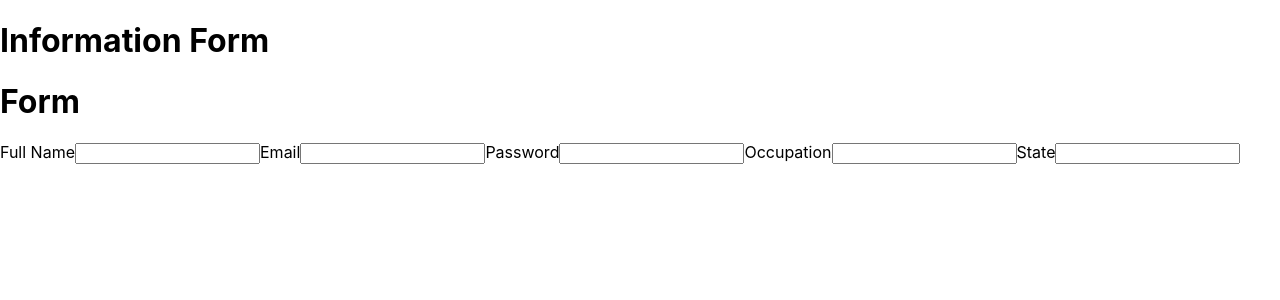
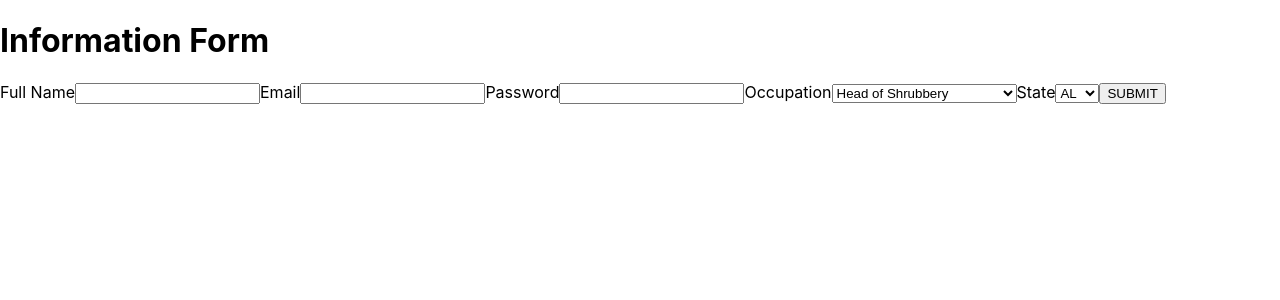
Before and after one commit to jessykim/frontend-take-home-front, a React (Create React App) app: page / in a window 1280 px wide. Shown: the top 300 px of the page. Built offline with nearby package versions, Linux system fonts and the light colour scheme; no server answers.

Commit message:
complete form state options

```diff
--- a/src/App.jsx
+++ b/src/App.jsx
@@ -1,12 +1,24 @@
-import logo from './logo.svg';
+// import logo from './logo.svg';
 import './App.css';
+import { useState } from 'react';
 import InfoForm from './components/InfoForm';
 
+import * as formService from './services/formService'
+
 function App() {
+  const [forms, setForms] = useState([])
+
+  const handleAddForm = async (formData) => {
+    const newForm = await formService.create(formData)
+    setForms([newForm, ...forms])
+    // navigate('/')
+  }
+
+
   return (
     <div>
       <h1>Information Form</h1>
-      <InfoForm />
+      <InfoForm handleAddForm={handleAddForm}/>
     </div>
   );
 }
--- a/src/components/InfoForm.jsx
+++ b/src/components/InfoForm.jsx
@@ -1,10 +1,23 @@
-import styles from './InfoForm.module.css'
+// import styles from './InfoForm.module.css'
+import { useState } from 'react'
 
-const InfoForm = () => {
+const InfoForm = (props) => {
+  const [form, setForm] = useState({
+    name: '',
+    email: '',
+    password: '',
+    occupation: '',
+    state: ''
+  })
+
+  const handleSubmit = (e) => {
+    e.preventDefault()
+    props.handleAddForm(form)
+  }
+
   return (
     <>
-      <h1>Form</h1>
-      <form>
+      <form onSubmit={handleSubmit}>
         <label htmlFor="name-input">Full Name</label>
         <input
           type="text"
@@ -21,15 +34,80 @@ const InfoForm = () => {
           required
         />
         <label htmlFor="occupation-input">Occupation</label>
-        <input
-          type="text"
+        <select
           required
-        />
+        >
+          <option value="Head of Shrubbery">Head of Shrubbery</option>
+          <option value="Interim Substitute Teacher">Interim Substitute Teacher</option>
+          <option value="Water Softener">Water Softener</option>
+          <option value="Listener of the House">Listener of the House</option>
+          <option value="Really Good Dancer">Really Good Dancer</option>
+          <option value="Gainfully Unemployed">Gainfully Unemployed</option>
+          <option value="Alexa Impersonator">Alexa Impersonator</option>
+          <option value="Chard Farmer">Chard Farmer</option>
+          <option value="Chief Frolicker (Jolly)">Chief Frolicker (Jolly)</option>
+          <option value="Entry-level Seat Recliner">Entry-level Seat Recliner</option>
+          <option value="CEO (Summer Internship)">CEO (Summer Internship)</option>
+          <option value="Widget Fabricator">Widget Fabricator</option>
+          <option value="Underwater Basket Weaver">Underwater Basket Weaver</option>
+        </select>
         <label htmlFor="state-input">State</label>
-        <input
-          type="text"
+        <select
           required
-        />
+        >
+          <option value="Alabama">AL</option>
+          <option value="Alaska">AK</option>
+          <option value="Arizona">AZ</option>
+          <option value="Arkansas">AR</option>
+          <option value="California">CA</option>
+          <option value="Colorado">CO</option>
+          <option value="Connecticut">CT</option>
+          <option value="Delaware">DE</option>
+          <option value="District Of Columbia">DC</option>
+          <option value="Florida">FL</option>
+          <option value="Georgia">GA</option>
+          <option value="Hawaii">HI</option>
+          <option value="Idaho">ID</option>
+          <option value="Illinois">IL</option>
+          <option value="Indiana">IN</option>
+          <option value="Iowa">IA</option>
+          <option value="Kansas">KS</option>
+          <option value="Kentucky">KY</option>
+          <option value="Louisiana">LA</option>
+          <option value="Maine">ME</option>
+          <option value="Maryland">MD</option>
+          <option value="Massachusetts">MA</option>
+          <option value="Michigan">MI</option>
+          <option value="Minnesota">MN</option>
+          <option value="Mississippi">MS</option>
+          <option value="Missouri">MO</option>
+          <option value="Montana">MT</option>
+          <option value="Nebraska">NE</option>
+          <option value="Nevada">NV</option>
+          <option value="New Hampshire">NH</option>
+          <option value="New Jersey">NJ</option>
+          <option value="New Mexico">NM</option>
+          <option value="New York">NY</option>
+          <option value="North Carolina">NC</option>
+          <option value="North Dakota">ND</option>
+          <option value="Ohio">OH</option>
+          <option value="Oklahoma">OK</option>
+          <option value="Oregon">OR</option>
+          <option value="Pennsylvania">PA</option>
+          <option value="Rhode Island">RI</option>
+          <option value="South Carolina">SC</option>
+          <option value="South Dakota">SD</option>
+          <option value="Tennessee">TN</option>
+          <option value="Texas">TX</option>
+          <option value="Utah">UT</option>
+          <option value="Vermont">VT</option>
+          <option value="Virginia">VA</option>
+          <option value="Washington">WA</option>
+          <option value="West Virginia">WV</option>
+          <option value="Wisconsin">WI</option>
+          <option value="Wyoming">WY</option>
+        </select>
+        <button type="submit">SUBMIT</button>
       </form>
     </>
   )
--- /dev/null
+++ b/src/services/formService.js
@@ -0,0 +1,36 @@
+// import * as tokenService from "./tokenService"
+
+const BASE_URL = `${process.env.REACT_APP_BACK_END_SERVER_URL}/api/forms`
+
+const index = async () => {
+  try {
+    const res = await fetch(BASE_URL, {
+      // headers: {'Authorization': `Bearer ${tokenService.getToken()}`}
+    })
+    return res.json()
+  } catch (error) {
+    console.log(error)
+  }
+}
+
+const create = async (formData) => {
+  try {
+    // POST http://localhost:3001/api/forms
+    const res = await fetch(BASE_URL, {
+      method: 'POST',
+      headers: {
+        // "Authorization": `Bearer ${tokenService.getToken()}`,
+        'Content-Type': 'application/json'
+      },
+      body: JSON.stringify(formData)
+    })
+    return res.json()
+  } catch (error) {
+    console.log(error)
+  }
+}
+
+export {
+	create,
+  index
+}
```
